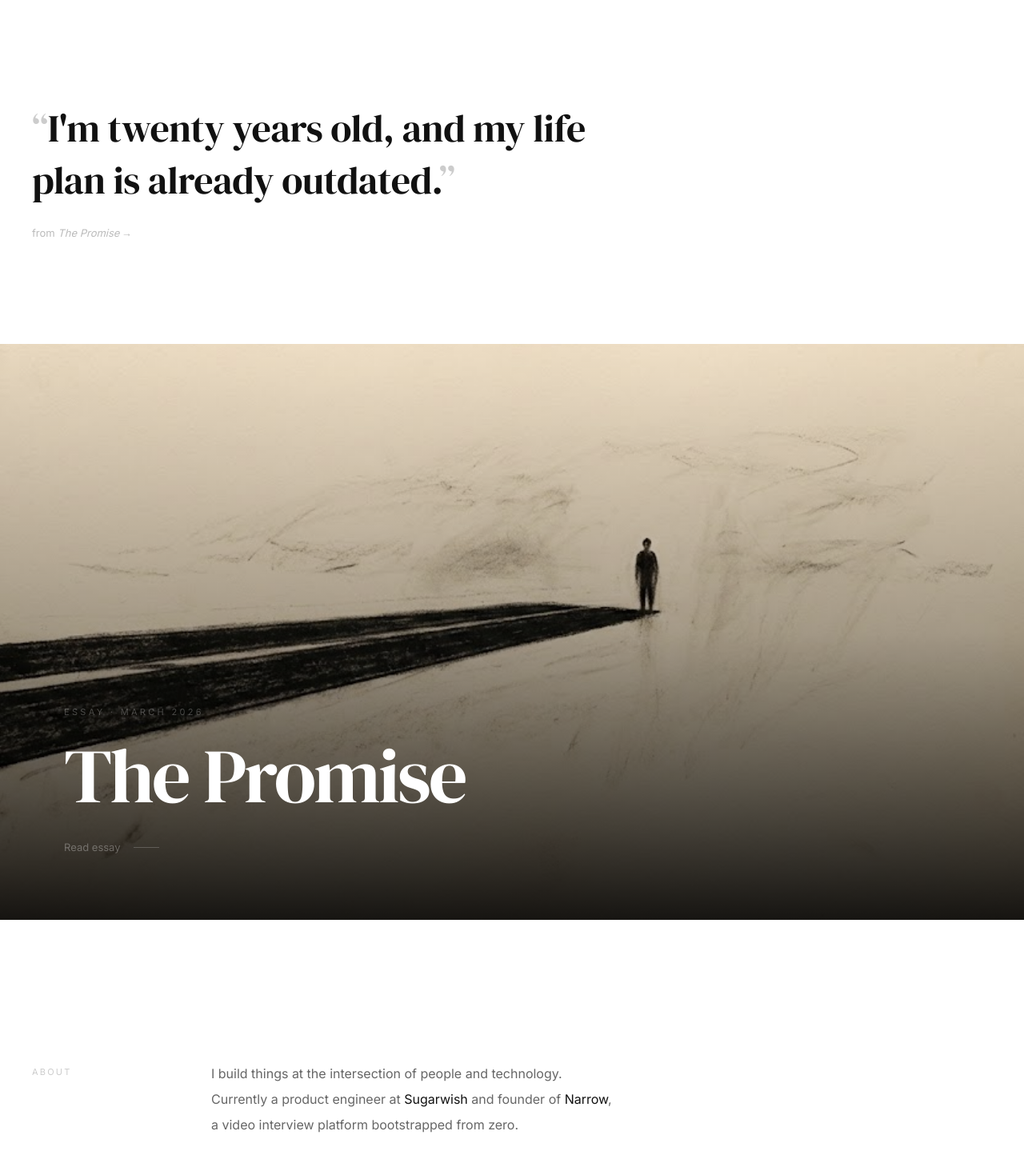
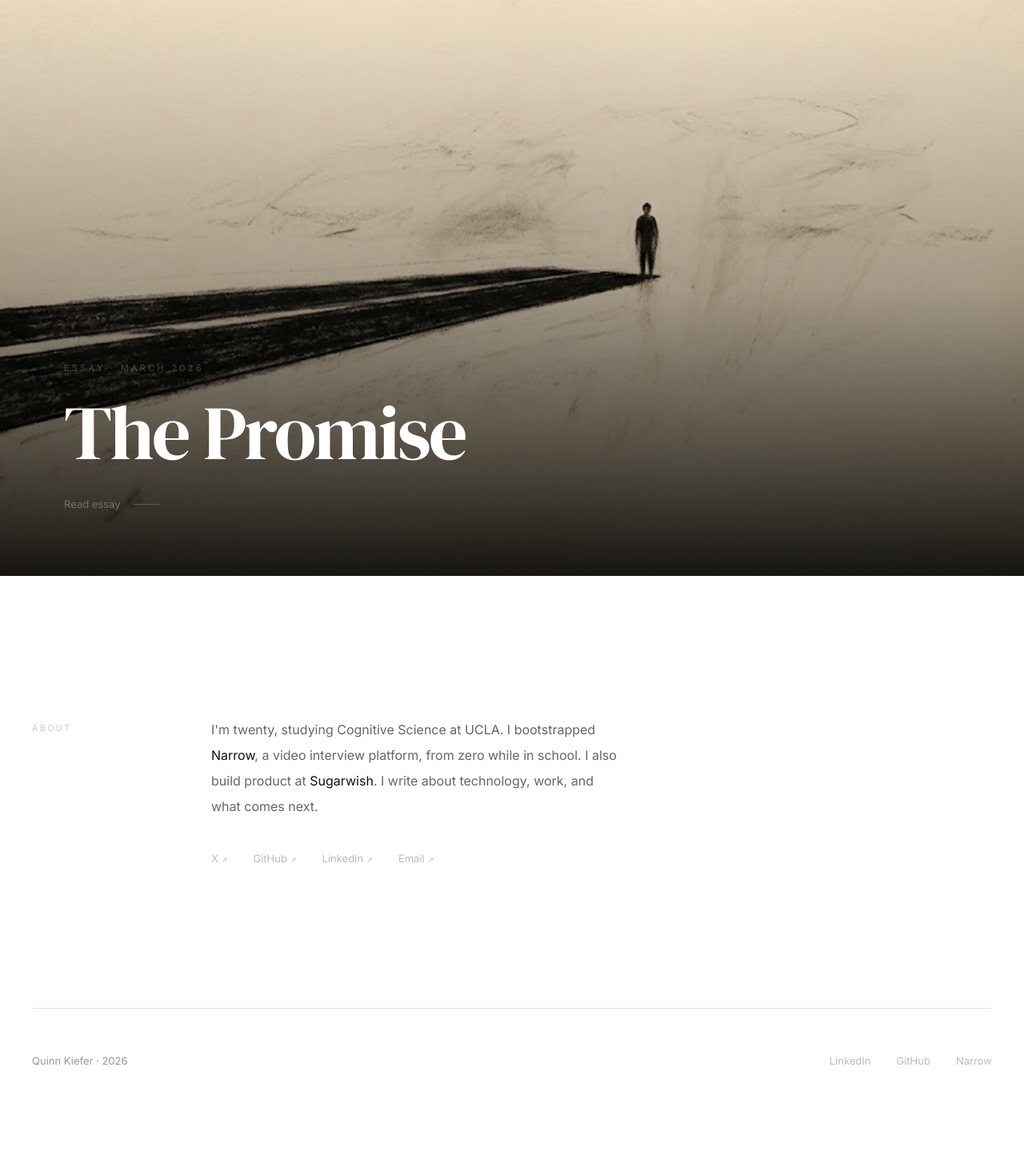
Before and after one commit to quik2/quinnkiefer.com, a Next.js app: page / in a window 1280 px wide. Shown: the part 800-2264 px from the top of the page at 80% size. After the commit the page ends 2192 px from the top, so only its background shows below. Built offline with nearby package versions, Linux system fonts and the light colour scheme.

Commit message:
Homepage: cut pull quote, rewrite bio, add X and email

```diff
--- a/src/app/page.tsx
+++ b/src/app/page.tsx
@@ -95,28 +95,6 @@ export default function Home() {
         </div>
       </section>
 
-      {/* ═══════ PULL QUOTE ═══════ */}
-      <section className="px-6 sm:px-10 py-16 sm:py-32">
-        <div className="max-w-[1200px] mx-auto">
-          <R>
-            <blockquote className="max-w-3xl">
-              <p className="font-serif text-[clamp(1.4rem,3.8vw,3rem)] text-[#111] leading-[1.35] tracking-[-0.01em]">
-                <span className="text-[#ccc]">&ldquo;</span>
-                I&apos;m twenty years old, and my life plan is already
-                outdated.
-                <span className="text-[#ccc]">&rdquo;</span>
-              </p>
-              <Link
-                href="/blog/the-promise"
-                className="inline-block mt-4 sm:mt-6 text-[13px] text-[#bbb] hover:text-[#111] transition-colors duration-300"
-              >
-                from <em>The Promise</em>&thinsp;&#8594;
-              </Link>
-            </blockquote>
-          </R>
-        </div>
-      </section>
-
       {/* ═══════ FEATURED — full bleed ═══════ */}
       <section ref={articleRef}>
         <R>
@@ -169,17 +147,8 @@ export default function Home() {
               </p>
               <div>
                 <p className="text-[15px] sm:text-[16px] text-[#666] leading-[1.9] sm:leading-[2] max-w-lg">
-                  I build things at the intersection of people and technology.
-                  Currently a product engineer at{" "}
-                  <a
-                    href="https://sugarwish.com"
-                    target="_blank"
-                    rel="noopener noreferrer"
-                    className="text-[#111] hover:underline underline-offset-4"
-                  >
-                    Sugarwish
-                  </a>{" "}
-                  and founder of{" "}
+                  I&apos;m twenty, studying Cognitive Science at UCLA. I
+                  bootstrapped{" "}
                   <a
                     href="https://narrowrecruit.com"
                     target="_blank"
@@ -188,14 +157,29 @@ export default function Home() {
                   >
                     Narrow
                   </a>
-                  , a video interview platform bootstrapped from zero.
+                  , a video interview platform, from zero while in school. I
+                  also build product at{" "}
+                  <a
+                    href="https://sugarwish.com"
+                    target="_blank"
+                    rel="noopener noreferrer"
+                    className="text-[#111] hover:underline underline-offset-4"
+                  >
+                    Sugarwish
+                  </a>
+                  . I write about technology, work, and what comes next.
                 </p>
                 <div className="mt-8 sm:mt-10 flex gap-8">
                   {[
+                    { label: "X", href: "https://x.com/quinn28202" },
                     { label: "GitHub", href: "https://github.com/quik2" },
                     {
                       label: "LinkedIn",
                       href: "https://linkedin.com/in/quinn-kiefer-0bb360294",
+                    },
+                    {
+                      label: "Email",
+                      href: "mailto:quinn@narrowrecruiting.com",
                     },
                   ].map((l) => (
                     <a
```
